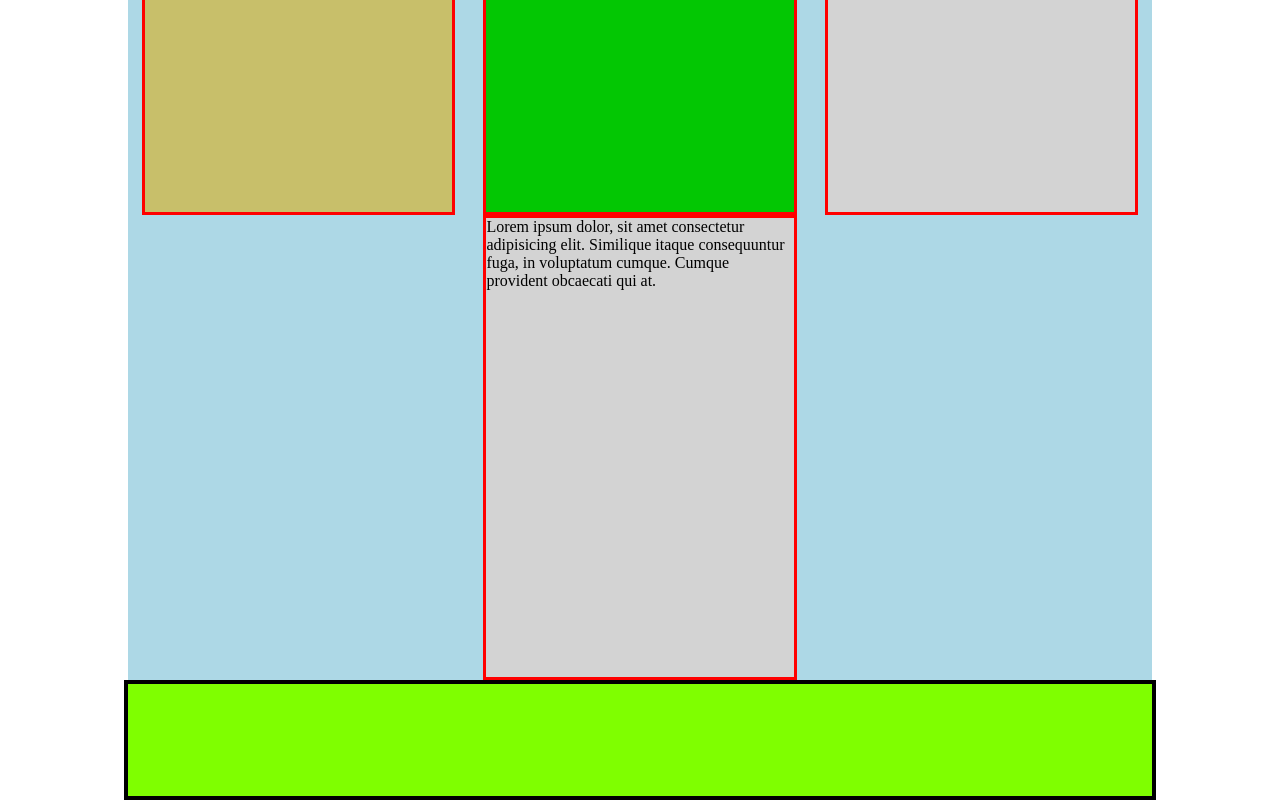
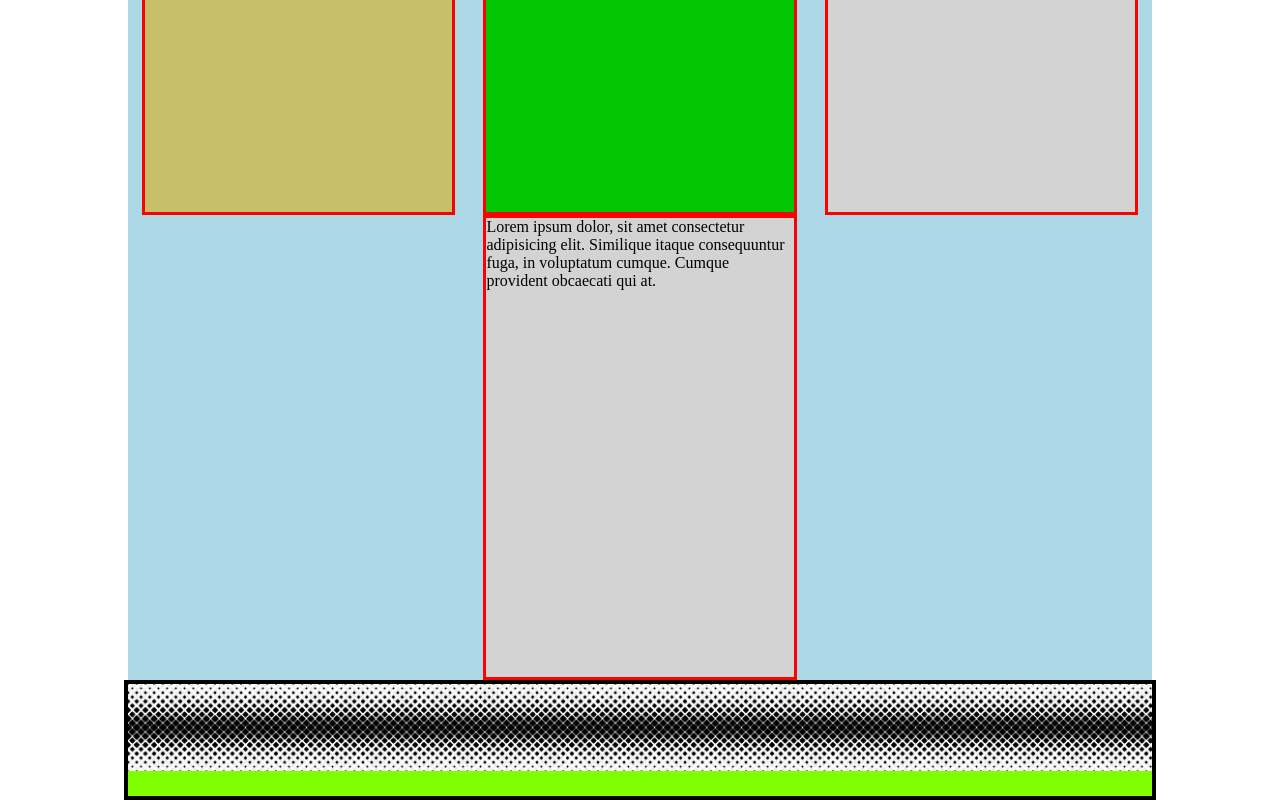
Before and after one commit to moisescolman/proyecto_basico, a plain HTML site: page index.html in a window 1280 px wide. Shown: the part 632-1432 px from the top of the page. Drawn offline with Linux system fonts and the light colour scheme.

Commit message:
background-image en el footer

```diff
--- a/style.css
+++ b/style.css
@@ -131,6 +131,13 @@ article.form {
     min-height: 20rem;
     border: 0.2rem solid blue;
 }
+/* footer con imagen de fondo */
+footer {
+    background-image: url("img_corporativo/pattern.png");
+    background-size: 8.5%;
+    /* repeat-x: repite en horizontal */
+    background-repeat: repeat-x;
+}
 
 /* === MEDIA QUERY === */
 /* Código página en tablet*/
```
Also changed, not shown: img_corporativo/pattern.png (added).
